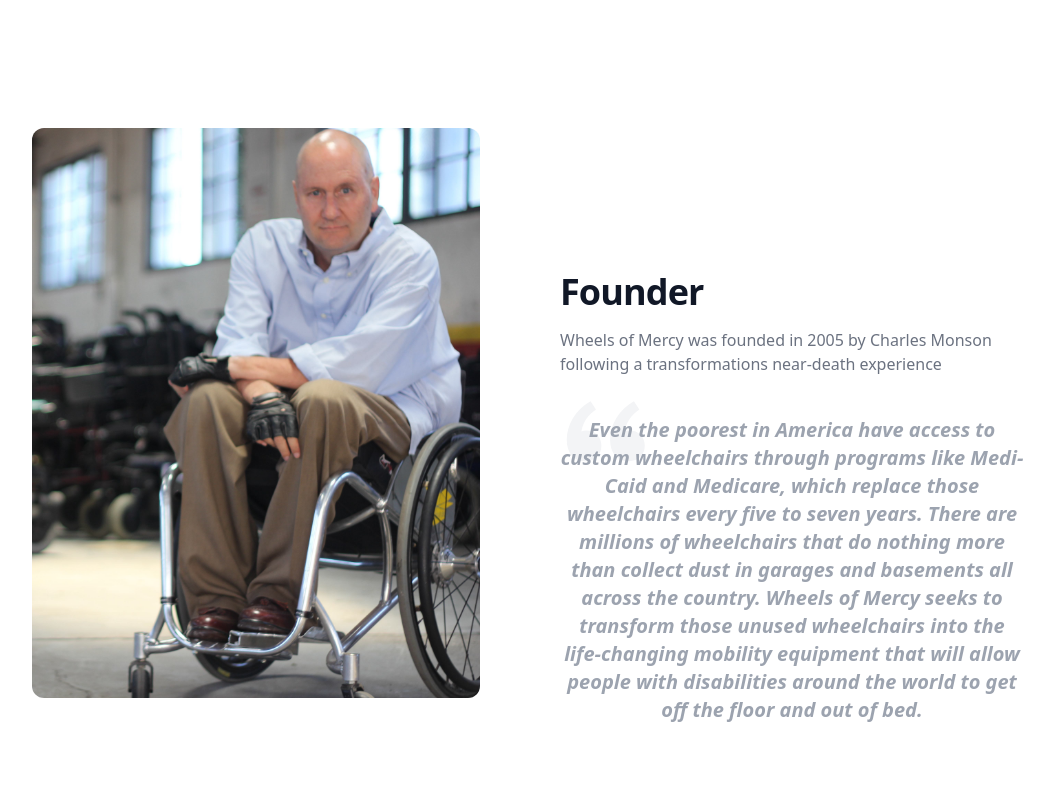
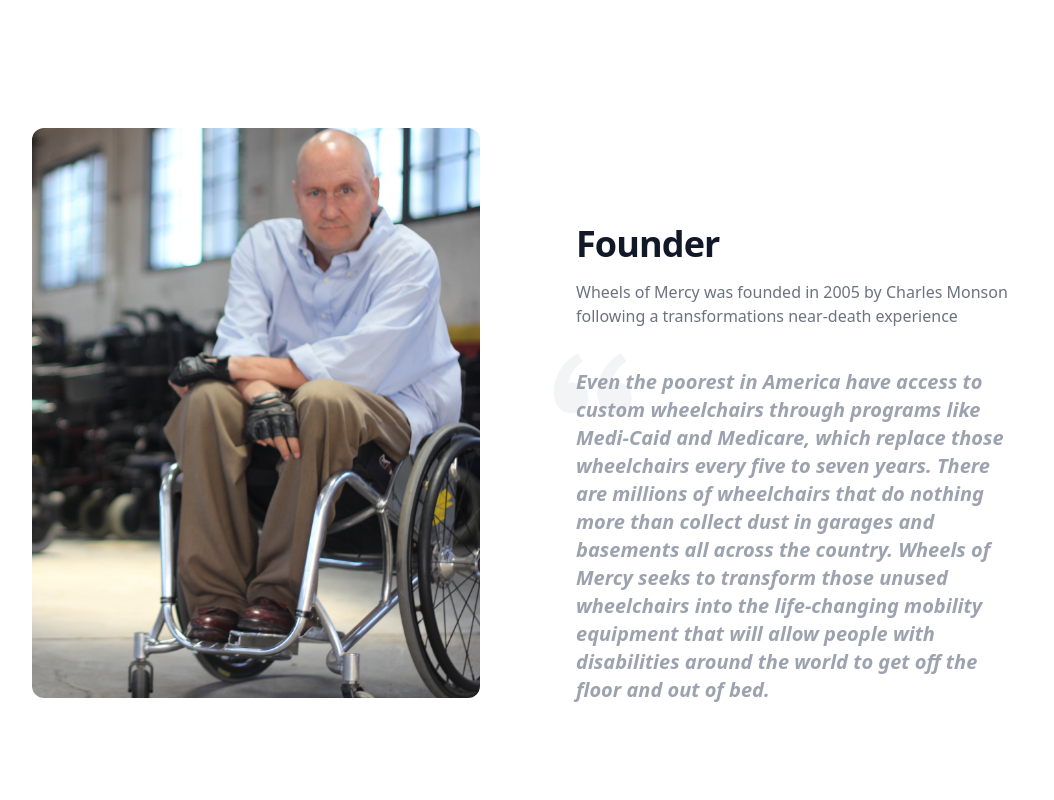
Before and after one commit to zachcygan/wheels-of-mercy, a Next.js app: page /about in a window 1280 px wide. Shown: the part 420-1220 px from the top of the page, without its empty margins (96-1150 px from the left). Built offline with nearby package versions, Linux system fonts and the light colour scheme.

Commit message:
centered founder text next to image

```diff
--- a/src/components/founded.tsx
+++ b/src/components/founded.tsx
@@ -4,27 +4,28 @@ import Image from 'next/image'
 export default function Founded() {
   return (
     <div className="bg-white max-w-5xl mx-auto mb-20">
-      <section aria-labelledby="features-heading" className="relative">
-        <div className="aspect-h-2 aspect-w-3 overflow-hidden sm:aspect-w-5 lg:aspect-none lg:absolute lg:h-full lg:w-1/2 lg:pr-4 xl:pr-16">
+      <section aria-labelledby="features-heading" className="relative flex flex-col-reverse lg:flex-row">
+        <div className="lg:w-1/2 lg:pr-4 xl:pr-16">
           <Image
             src="/assets/images/founder.jpg"
             alt='Founder Charles Monson'
             width={500}
             height={500}
-            className='rounded-xl'
+            className='rounded-xl mx-auto lg:mx-0'
           />
         </div>
 
-        <div className="mx-auto max-w-2xl px-4 pb-24 pt-16 sm:px-6 sm:pb-32 lg:grid lg:max-w-7xl lg:grid-cols-2 lg:gap-x-8 lg:px-8 lg:pt-32">
-          <div className="lg:col-start-2">
+        <div className="mx-auto max-w-2xl px-4 pb-24 pt-16 sm:px-6 sm:pb-32 lg:w-1/2 lg:px-8 lg:pt-20">
           <div className=''>
-              <p className="mt-4 text-4xl font-bold tracking-tight text-gray-900">Founder</p>
-              <p className="mt-4 text-gray-500">
-                Wheels of Mercy was founded in 2005 by Charles Monson following a transformations near-death
-                experience
+            <p className="mt-4 text-4xl font-bold tracking-tight text-gray-900 text-center lg:text-left">
+              Founder
+            </p>
+            <p className="mt-4 text-gray-500 text-center lg:text-left">
+              Wheels of Mercy was founded in 2005 by Charles Monson following a transformations near-death experience
             </p>
           </div>
-            <blockquote className="relative text-center max-w-lg mx-auto pt-10">
+          {/* Something is causing an error in here for the block quote */}
+          <blockquote className="relative text-center max-w-lg mx-auto pt-10 lg:text-left">
             <div className="relative z-10">
               <p className="text-xl text-black">
                 <em className="relative text-accent">
@@ -43,7 +44,6 @@ export default function Founded() {
             </div>
           </blockquote>
         </div>
-        </div>
       </section>
     </div>
   )
```
Lines whose indentation alone changed are shown as unchanged.
